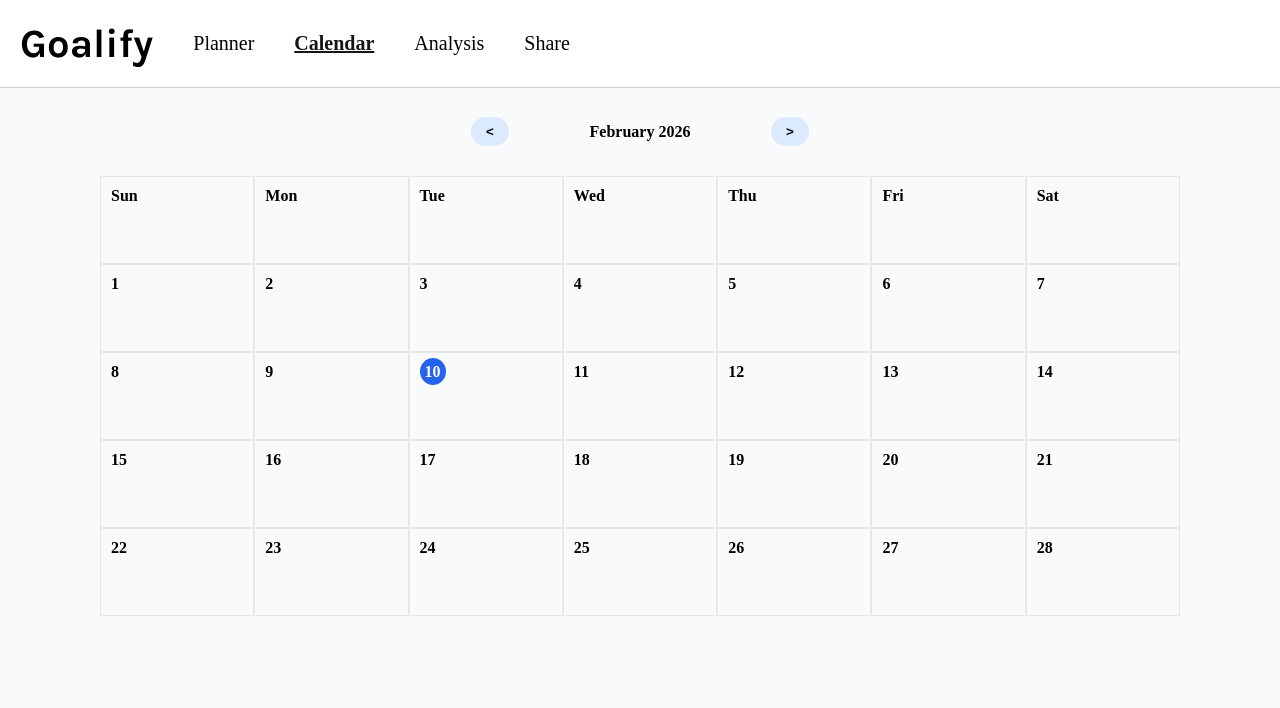
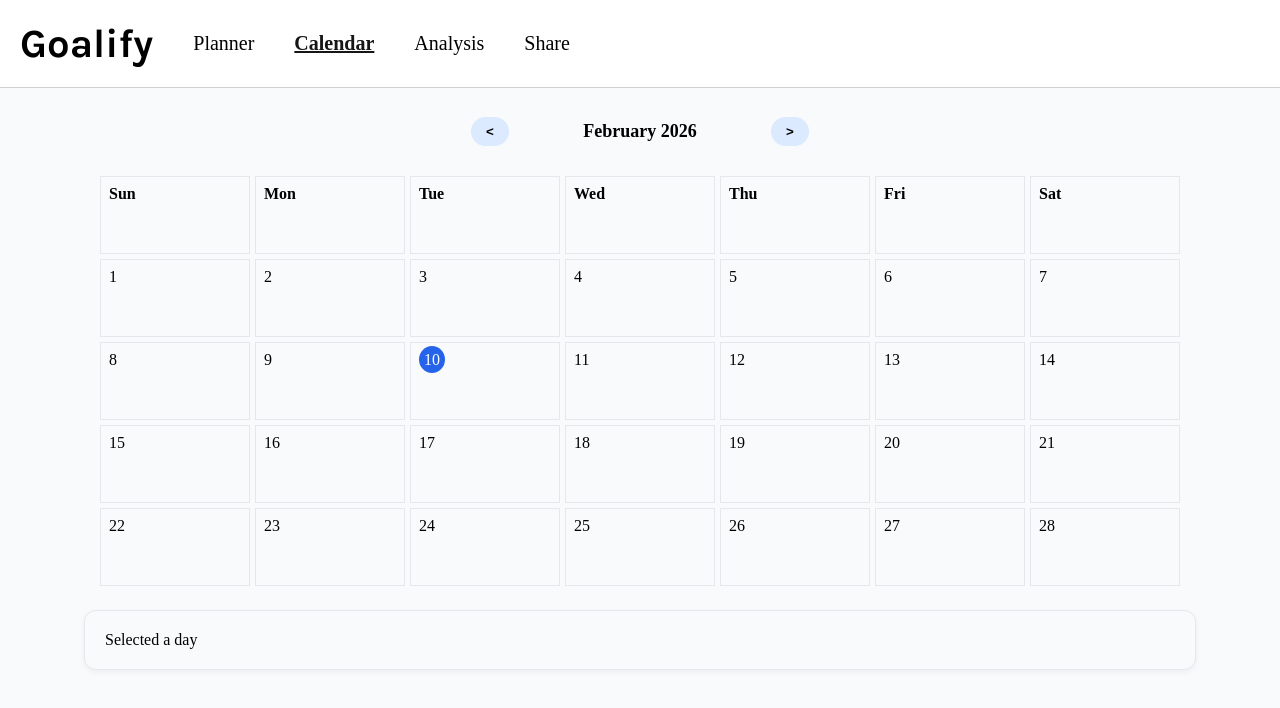
Before and after one commit to krish999777/goalify, a React (Vite) app: page /calendar in a window 1280 px wide. Shown: the top 708 px of the page. Built offline with nearby package versions, Linux system fonts and the light colour scheme.

Commit message:
calender page completed with styling

```diff
--- a/src/Components/Calender.jsx
+++ b/src/Components/Calender.jsx
@@ -1,50 +1,115 @@
 import {useState} from 'react'
-import {} from 'react-router-dom'
-export default function(){
+import {useNavigate} from 'react-router-dom'
+export default function({data,setData}){
     const [currentYear,setCurrentYear]=useState(new Date().getFullYear())
     const [currentMonth,setCurrentMonth]=useState(new Date().getMonth())
+    const [daySelected,setDaySelected]=useState(null)
+    const navigate=useNavigate()
     const daysInMonth=new Date(currentYear,currentMonth+1,0).getDate()
     const startDay=new Date(currentYear,currentMonth,1).getDay()
     const months=['January','February','March','April','May','June','July','August','September','October','November','December']
+    const allSubjects=[]
+    data.forEach(board=>{
+        board.subjects.forEach(sub=>allSubjects.push(sub))
+    })
+    const allDates={}
+    allSubjects.forEach(sub=>{
+        if(sub.dueDate&&sub.status!=='done'){
+            if(Object.hasOwn(allDates,sub.dueDate)){
+                allDates[sub.dueDate].push(sub)
+            }else{
+                allDates[sub.dueDate]=[sub]
+            }
+        }
+    })
     let monthCalender=[]
     for(let i=0;i<startDay;i++)
         monthCalender.push(null)
     for(let i=1;i<=daysInMonth;i++){
         monthCalender.push(i)
     }
+    function setDayClicked(day,e){
+        e.stopPropagation()
+        setDaySelected(day)
+    }
     const calender=monthCalender.map((day,index)=>{
         const thisDay=new Date(currentYear,currentMonth,day)
+        const thisDayFormat=`${currentYear}-${String(currentMonth+1).padStart(2,'0')}-${String(day).padStart(2,'0')}`
+        const subjectsDueThisDay=allDates[thisDayFormat]
+        const isSubjectDue=subjectsDueThisDay&&subjectsDueThisDay.length>0?true:false
         const today=new Date()
         const isSameDay=thisDay.getFullYear()===today.getFullYear()&&
         thisDay.getMonth()===today.getMonth()&&
         thisDay.getDate()===today.getDate()
         return(
-            <div key={index} className="calender-each-day">
+            <div
+                key={index}
+                className={`calender-each-day ${isSubjectDue?'has-deadline':''} ${day===daySelected&&day!==null?'day-selected':''}`}
+                onClick={(e)=>setDayClicked(day,e)}>
                 <span className={isSameDay?'today':''}>{day?day:''}</span>
             </div>
         )
     })
     const daysOfWeek=['Sun','Mon','Tue','Wed','Thu','Fri','Sat'].map((day,index)=>{
-        return <div key={index} className="calender-each-day">{day}</div>
+        return <div key={index} className="calender-each-day calender-day-names">{day}</div>
     })
     function prevMonth(){
         if(currentMonth===0){
             setCurrentMonth(11)
             setCurrentYear(prevYear=>prevYear-1)
+            setDaySelected(null)
             return
         }
         setCurrentMonth(prevMonth=>prevMonth-1)
+        setDaySelected(null)
     }
     function nextMonth(){
         if(currentMonth===11){
             setCurrentMonth(0)
             setCurrentYear(prevYear=>prevYear+1)
+            setDaySelected(null)
             return
         }
         setCurrentMonth(prevMonth=>prevMonth+1)
+        setDaySelected(null)
+    }
+    const tasksDisplayThisDay=()=>{
+        if(!daySelected){
+            return <div className="day-details">Selected a day</div>
+        }
+        const thisDay=`${currentYear}-${String(currentMonth+1).padStart(2,'0')}-${String(daySelected).padStart(2,'0')}`
+        const subjectsDueThisDay=allDates[thisDay]
+        if(subjectsDueThisDay&&subjectsDueThisDay.length>0){
+            return(
+                <div className="day-details">
+                    <div className="day-details-title">Selected Day: {`${months[currentMonth]} ${daySelected}, ${currentYear}`}</div>
+                    <div className="task-list">
+                        {subjectsDueThisDay.map((sub,index)=>{
+                            return(
+                                <div onClick={(e)=>{
+                                        e.stopPropagation()
+                                        navigate(`/boards/${sub.boardId}`)
+                                    }}
+                                    className="task-item"key={index}>
+                                    <div>{sub.name}</div>
+                                </div>
+                            )
+                        })}
+                    </div>
+                </div>
+            )
+        }
+        else{
+            return(
+                <div className="day-details empty-day">
+                    <div className="day-details-title">Selected Day: {`${months[currentMonth]} ${daySelected}, ${currentYear}`}</div>
+                    <div>No tasks due this day</div>
+                </div>
+            )
+        }
     }
     return(
-        <>
+        <div style={{height:'100vh'}}className="full-calender-page" onClick={()=>setDaySelected(null)}>
             <div className="calender-current-month">
                 <div><button className="btn-secondary" onClick={prevMonth}>{'<'}</button></div>
                 <div>{months[currentMonth]} {currentYear}</div>
@@ -54,6 +119,9 @@ export default function(){
                 {daysOfWeek}
                 {calender}
             </div>
-        </>
+            <div className="tasks">
+                {tasksDisplayThisDay()}
+            </div>
+        </div>
     )
 }
--- a/src/style.css
+++ b/src/style.css
@@ -545,10 +545,18 @@ nav>a:hover{
     padding-top:20px;
     margin:50px 100px;
 }
+.calender-day-names{
+    font-weight:bold;
+}
 .calender-each-day{
-    border:1px solid var(--border);
-    padding:10px;
-    font-weight:bold;
+    border: 1px solid #E5E7EB;
+    padding: 8px;
+    min-height: 60px;
+    cursor: pointer;
+    transition: all 0.15s ease;
+}
+.calender-each-day:hover{
+    background: #F9FAFB;
 }
 .calender-each-day>.today{
     background-color:var(--primary);
@@ -559,8 +567,9 @@ nav>a:hover{
 .full-calender{
     display:grid;
     grid-template-columns:repeat(7,1fr);
-    grid-template-rows:repeat(7,88px);
+    /* grid-template-rows:repeat(7,88px); */
     margin:20px 100px;
+    gap:5px;
 }
 .calender-current-month{
     display:flex;
@@ -572,4 +581,64 @@ nav>a:hover{
 .calender-current-month>div{
     width:150px;
     text-align:center;
+    font-size:large;
 }
+.has-deadline {
+    background: #FEF3C7;
+    border: 2px solid #F59E0B;
+    font-weight: 600;
+}
+.day-selected {
+    border: 2px solid #2563EB;
+    background: #EFF6FF;
+    font-weight: 600;
+}
+.day-selected.has-deadline {
+    background: #DBEAFE;
+}
+.day-details{
+    padding: 20px;
+    background: #F8FAFC;
+    border: 1px solid #E5E7EB;
+    border-radius: 12px;
+    box-shadow: 0 2px 6px rgba(0,0,0,0.05);
+    margin:24px 84px;
+}
+.day-details-title {
+    font-size: 1.1rem;
+    font-weight: 600;
+    margin-bottom: 12px;
+    color: #1F2933;
+}
+.task-list {
+    display: flex;
+    flex-direction: column;
+    gap: 10px;
+    max-height: 280px;
+    overflow-y: auto;
+}
+.task-item {
+    display: flex;
+    justify-content: space-between;
+    align-items: center;
+    padding: 10px 12px;
+    background: #FFFFFF;
+    border: 1px solid #E5E7EB;
+    border-radius: 8px;
+    transition: all 0.15s ease;
+    cursor:pointer;
+}
+
+.task-item:hover {
+    background: #F9FAFB;
+}
+.task-item>div {
+    font-size: 0.95rem;
+    color: #111827;
+    font-weight: 500;
+}
+.empty-day {
+    color: #6B7280;
+    padding: 20px;
+    font-style: italic;
+}
```
